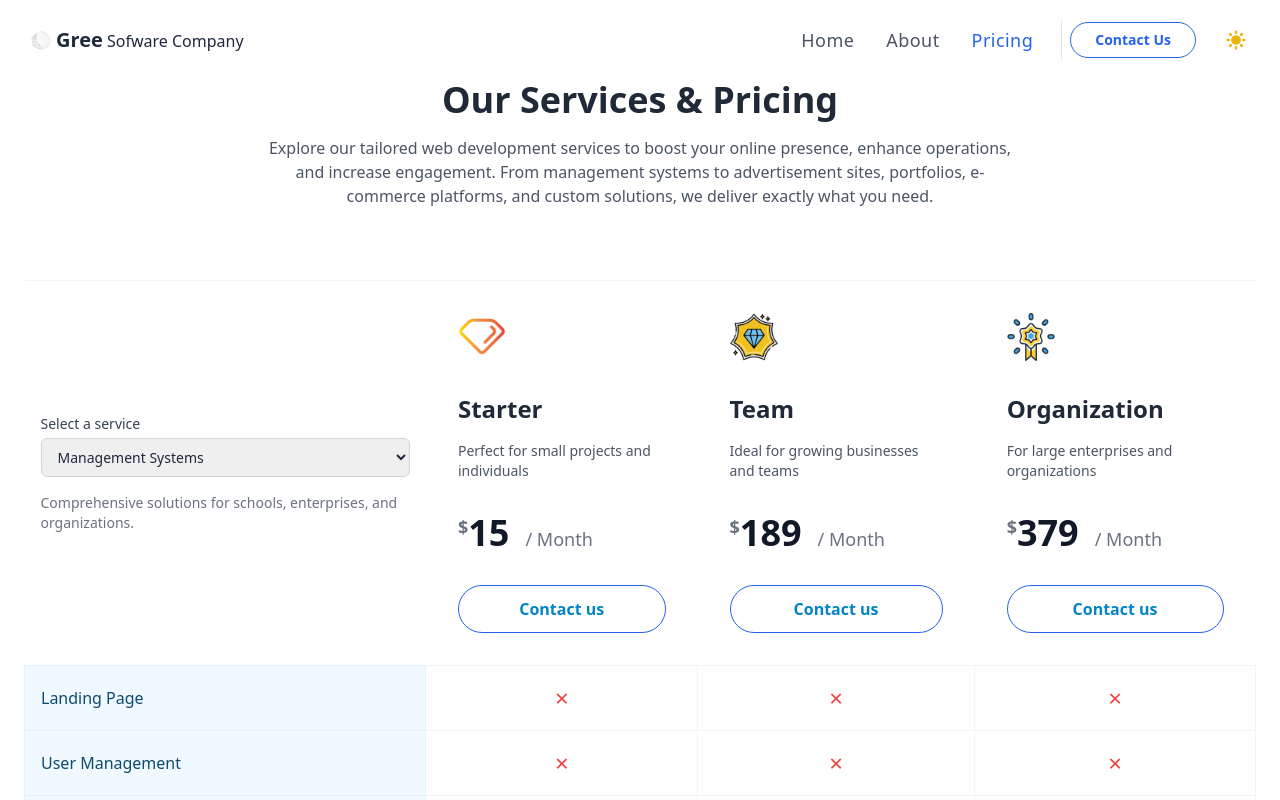
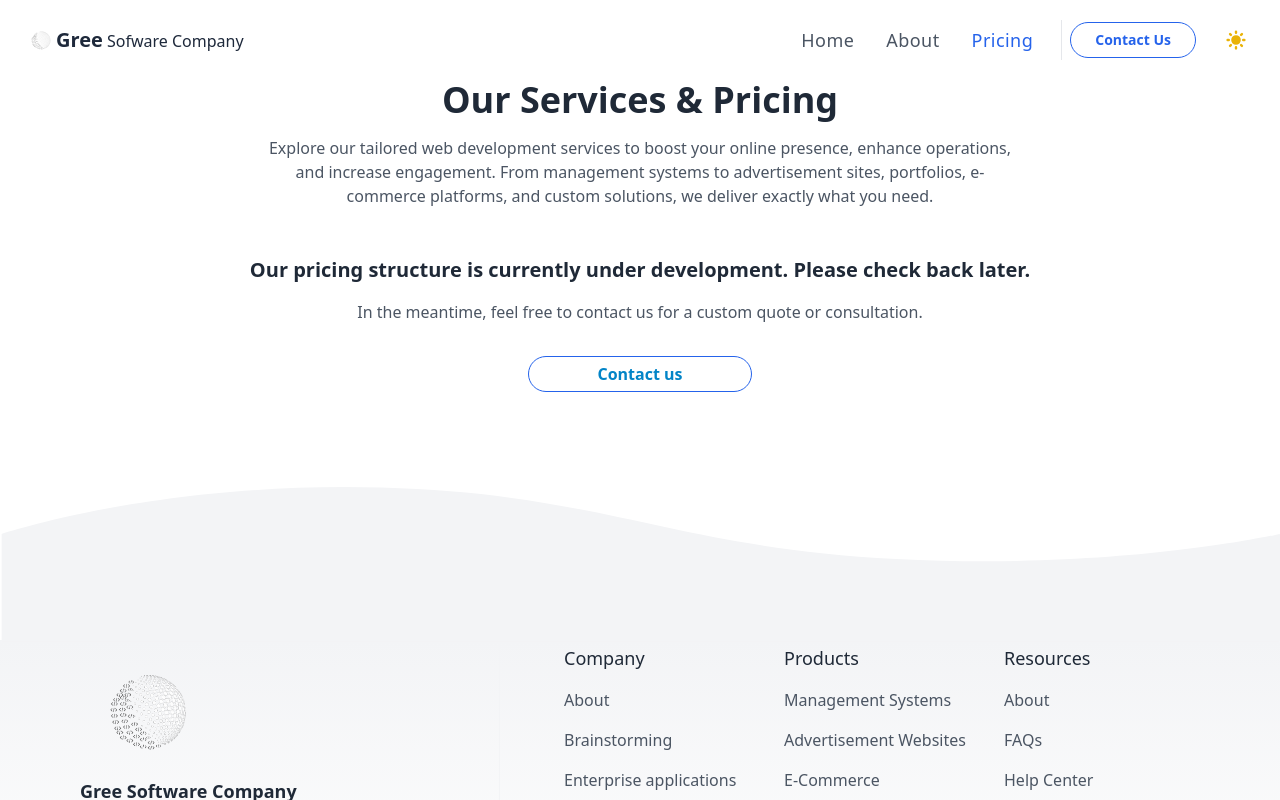
Before and after one commit to Masood-zone/gree-software-company-bio, a Next.js app: page /pricing in a window 1280 px wide. Shown: the top 800 px of the page. Built offline with nearby package versions, Linux system fonts and the light colour scheme.

Commit message:
change:placed the pricing and services page under maintenance

```diff
--- a/src/app/pricing/page.tsx
+++ b/src/app/pricing/page.tsx
@@ -1,53 +1,51 @@
-"use client";
-
-import { useState } from "react";
-import Image from "next/image";
-import { pricing_structure } from "@/assets/data";
-import StarterImage from "@/assets/svgs/pro.webp";
-import TeamImage from "@/assets/svgs/team.webp";
-import OrganizationImage from "@/assets/svgs/organization.webp";
+// import { useState } from "react";
+// import Image from "next/image";
+// import { pricing_structure } from "@/assets/data";
+// import StarterImage from "@/assets/svgs/pro.webp";
+// import TeamImage from "@/assets/svgs/team.webp";
+// import OrganizationImage from "@/assets/svgs/organization.webp";
 import Button from "@/components/button/button";
 
-const plans = [
-  {
-    name: "Starter",
-    description: "Perfect for small projects and individuals",
-    price: 15,
-    icon: StarterImage,
-    features: [
-      "Favorite profile",
-      "Questions & Answers (soon)",
-      "UI templates, icons, illustrations (Limited to 5)",
-    ],
-  },
-  {
-    name: "Team",
-    description: "Ideal for growing businesses and teams",
-    price: 189,
-    icon: TeamImage,
-    features: [
-      "All Starter features",
-      "Source files, ePub",
-      "Premium tutorials",
-      "UI templates, icons, illustrations (Unlimited)",
-    ],
-  },
-  {
-    name: "Organization",
-    description: "For large enterprises and organizations",
-    price: 379,
-    icon: OrganizationImage,
-    features: [
-      "All Team features",
-      "All courses and videos",
-      "Commercial use",
-      "Manage team and see progress",
-    ],
-  },
-];
+// const plans = [
+//   {
+//     name: "Starter",
+//     description: "Perfect for small projects and individuals",
+//     price: 15,
+//     icon: StarterImage,
+//     features: [
+//       "Favorite profile",
+//       "Questions & Answers (soon)",
+//       "UI templates, icons, illustrations (Limited to 5)",
+//     ],
+//   },
+//   {
+//     name: "Team",
+//     description: "Ideal for growing businesses and teams",
+//     price: 189,
+//     icon: TeamImage,
+//     features: [
+//       "All Starter features",
+//       "Source files, ePub",
+//       "Premium tutorials",
+//       "UI templates, icons, illustrations (Unlimited)",
+//     ],
+//   },
+//   {
+//     name: "Organization",
+//     description: "For large enterprises and organizations",
+//     price: 379,
+//     icon: OrganizationImage,
+//     features: [
+//       "All Team features",
+//       "All courses and videos",
+//       "Commercial use",
+//       "Manage team and see progress",
+//     ],
+//   },
+// ];
 
 export default function PricingPage() {
-  const [selectedService, setSelectedService] = useState(pricing_structure[0]);
+  // const [selectedService, setSelectedService] = useState(pricing_structure[0]);
 
   return (
     <div className="xl:container m-auto px-6 py-20 md:px-12 lg:px-20 xl:px-0">
@@ -63,6 +61,26 @@ export default function PricingPage() {
         </p>
       </div>
       <div className="m-auto mt-12">
+        {/* Under development section */}
+        <div className="text-center">
+          <h3 className="text-xl font-bold text-gray-800 dark:text-white">
+            Our pricing structure is currently under development. Please check
+            back later.
+          </h3>
+          <p className="mt-4 text-gray-600 dark:text-gray-400 max-w-3xl mx-auto">
+            In the meantime, feel free to contact us for a custom quote or
+            consultation.
+          </p>
+          <div className="w-56 m-auto mt-8">
+            <Button href="/contact-us" size="medium" variant="outline">
+              <span className="relative text-base font-semibold text-sky-600 dark:text-white">
+                Contact us
+              </span>
+            </Button>
+          </div>
+        </div>
+      </div>
+      {/* <div className="m-auto mt-12">
         <div className="relative z-10">
           <div className="relative overflow-auto p-6">
             <table className="w-full border-t border-gray-100 dark:border-gray-700">
@@ -159,7 +177,7 @@ export default function PricingPage() {
             </table>
           </div>
         </div>
-      </div>
+      </div> */}
     </div>
   );
 }
```
